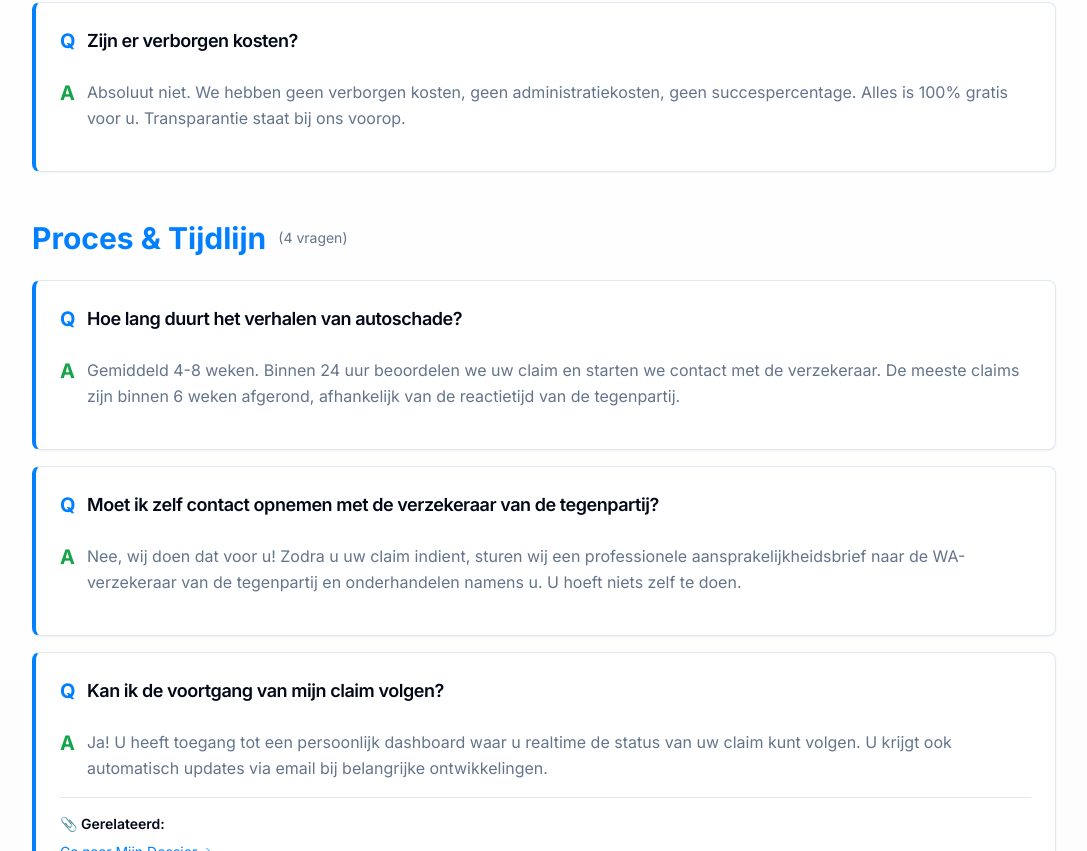
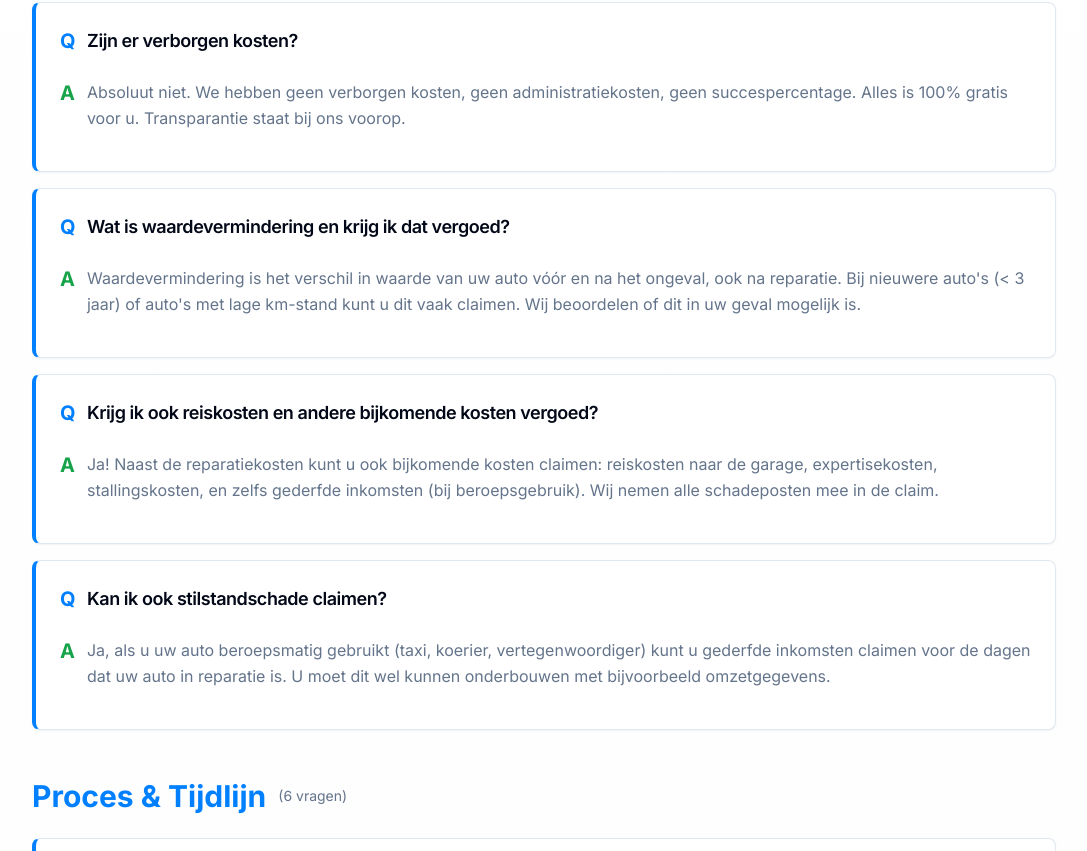
Before and after one commit to Championne/Gratisschadeverhalen.nl, a Next.js app: page /veelgestelde-vragen in a window 1280 px wide. Shown: the part 1069-1920 px from the top of the page, without its empty margins (96-1183 px from the left). Built offline with nearby package versions, Linux system fonts and the light colour scheme; no server answers.

Commit message:
Expand FAQ to 26 questions with new topics: waardevermindering, stilstandschade, bedrijfsvoertuigen

```diff
--- a/app/veelgestelde-vragen/page.tsx
+++ b/app/veelgestelde-vragen/page.tsx
@@ -87,6 +87,30 @@ const faqSchema = {
       "acceptedAnswer": {
         "@type": "Answer",
         "text": "Wij onderzoeken de aansprakelijkheid aan de hand van het schadeformulier, foto's, getuigenverklaringen en eventueel politierapporten. In geval van betwisting onderhandelen wij namens u met de verzekeraar."
+      }
+    },
+    {
+      "@type": "Question",
+      "name": "Wat is waardevermindering en krijg ik dat vergoed?",
+      "acceptedAnswer": {
+        "@type": "Answer",
+        "text": "Waardevermindering is het verschil in waarde van uw auto vóór en na het ongeval, ook na reparatie. Bij nieuwere auto's (< 3 jaar) of auto's met lage km-stand kunt u dit vaak claimen."
+      }
+    },
+    {
+      "@type": "Question",
+      "name": "Moet ik naar een specifieke garage voor de reparatie?",
+      "acceptedAnswer": {
+        "@type": "Answer",
+        "text": "Nee, u bent vrij om zelf een garage te kiezen. De verzekeraar mag u niet verplichten naar een specifieke garage te gaan."
+      }
+    },
+    {
+      "@type": "Question",
+      "name": "Kan ik ook bedrijfsvoertuig schade claimen?",
+      "acceptedAnswer": {
+        "@type": "Answer",
+        "text": "Ja, ook schade aan bedrijfsvoertuigen, bestelwagens of lease-auto's kunnen wij verhalen. Bij lease-auto's stemmen wij af met de leasemaatschappij."
       }
     }
   ]
@@ -215,6 +239,50 @@ const faqs: FAQItem[] = [
     category: "Specifieke Situaties",
     question: "Kan ik een huurauto krijgen tijdens het schade verhaal?",
     answer: "Ja, u heeft recht op een vervangend vervoer als uw auto niet rijdbaar is. Wij helpen u een huurauto te regelen en verhalen deze kosten op de WA-verzekeraar van de tegenpartij.",
+  },
+  {
+    category: "Specifieke Situaties",
+    question: "Wat als ik geen Europees Schadeformulier heb?",
+    answer: "Geen probleem! Het schadeformulier is handig maar niet verplicht. U kunt uw claim ook indienen met het kenteken van de tegenpartij, foto's van de schade en een beschrijving van het ongeval. Wij zoeken de verzekeraar op via het kenteken.",
+  },
+  {
+    category: "Specifieke Situaties",
+    question: "Kan ik ook bedrijfsvoertuig schade claimen?",
+    answer: "Ja, ook schade aan bedrijfsvoertuigen, bestelwagens of lease-auto's kunnen wij verhalen. Bij lease-auto's stemmen wij af met de leasemaatschappij. BTW-plichtige bedrijven kunnen vaak ook de BTW terugkrijgen.",
+  },
+  {
+    category: "Specifieke Situaties",
+    question: "Wat als de tegenpartij in het buitenland woont?",
+    answer: "Ook bij buitenlandse tegenpartijen kunnen wij helpen. Binnen de EU gelden dezelfde regels. Wij schakelen indien nodig internationale partners in. Dit kan wel iets langer duren (8-12 weken).",
+  },
+
+  // Extra Kosten & Vergoedingen
+  {
+    category: "Kosten & Betaling",
+    question: "Wat is waardevermindering en krijg ik dat vergoed?",
+    answer: "Waardevermindering is het verschil in waarde van uw auto vóór en na het ongeval, ook na reparatie. Bij nieuwere auto's (< 3 jaar) of auto's met lage km-stand kunt u dit vaak claimen. Wij beoordelen of dit in uw geval mogelijk is.",
+  },
+  {
+    category: "Kosten & Betaling",
+    question: "Krijg ik ook reiskosten en andere bijkomende kosten vergoed?",
+    answer: "Ja! Naast de reparatiekosten kunt u ook bijkomende kosten claimen: reiskosten naar de garage, expertisekosten, stallingskosten, en zelfs gederfde inkomsten (bij beroepsgebruik). Wij nemen alle schadeposten mee in de claim.",
+  },
+  {
+    category: "Kosten & Betaling",
+    question: "Kan ik ook stilstandschade claimen?",
+    answer: "Ja, als u uw auto beroepsmatig gebruikt (taxi, koerier, vertegenwoordiger) kunt u gederfde inkomsten claimen voor de dagen dat uw auto in reparatie is. U moet dit wel kunnen onderbouwen met bijvoorbeeld omzetgegevens.",
+  },
+
+  // Proces
+  {
+    category: "Proces & Tijdlijn",
+    question: "Moet ik naar een specifieke garage voor de reparatie?",
+    answer: "Nee, u bent vrij om zelf een garage te kiezen. De verzekeraar mag u niet verplichten naar een specifieke garage te gaan. Wij raden wel aan om eerst de expertise af te wachten voordat u laat repareren.",
+  },
+  {
+    category: "Proces & Tijdlijn",
+    question: "Hoe snel moet ik de schade melden na het ongeval?",
+    answer: "Zo snel mogelijk, bij voorkeur binnen 1-2 weken. Hoewel de wettelijke verjaringstermijn 5 jaar is, wordt bewijs moeilijker naarmate de tijd verstrijkt. Foto's vervagen, getuigen vergeten details. Start daarom snel!",
   },
 ]
 
```
